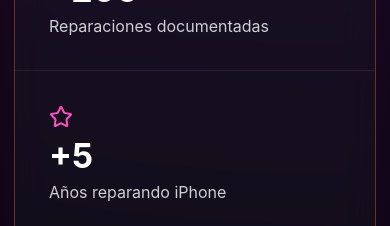
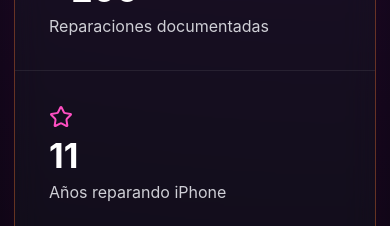
Before and after one commit to cirotti/serviciotecnicoiphone, a React (Vite) app: page / in a window 390 px wide. Shown: the part 1780-2006 px from the top of the page. Built offline with nearby package versions, Linux system fonts and the light colour scheme.

Commit message:
Landing premium iPhone final

```diff
--- a/src/components/Metrics.jsx
+++ b/src/components/Metrics.jsx
@@ -17,7 +17,7 @@ export default function Metrics() {
 
       <div>
         <Star />
-        <strong>+5</strong>
+        <strong>11</strong>
         <span>Años reparando iPhone</span>
       </div>
 
```
